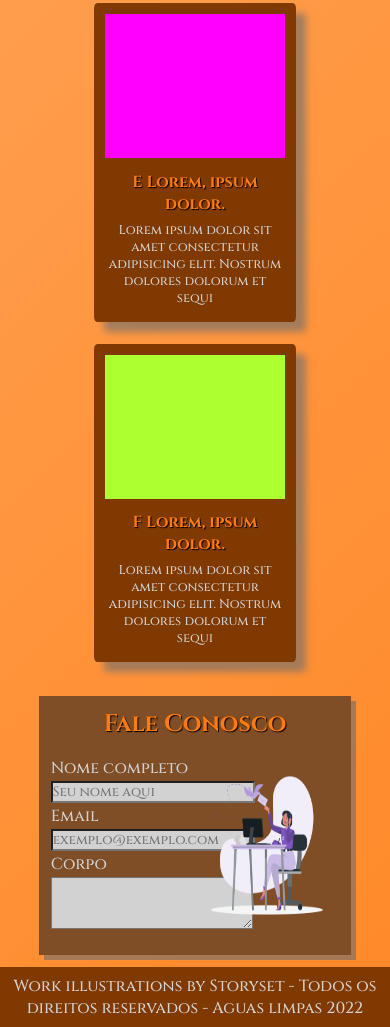
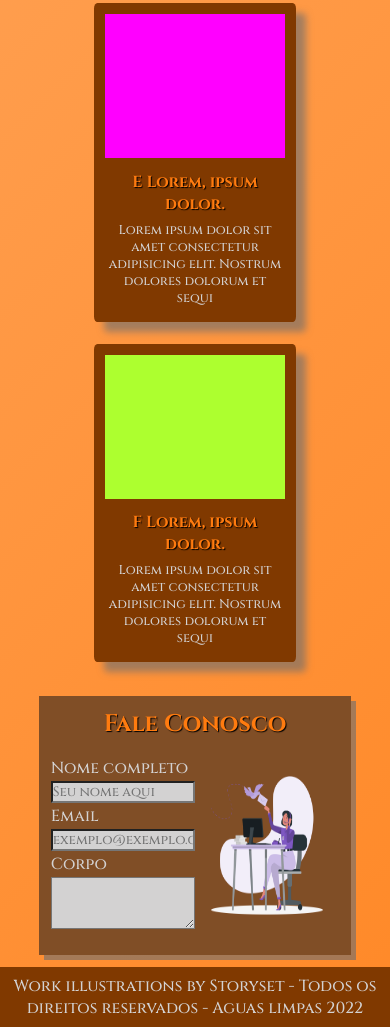
Before and after one commit to vinhas93/Aula_03_CSS_Teste, a plain HTML site: page index.html in a window 390 px wide. Shown: the part 3781-4808 px from the top of the page. Drawn offline with Linux system fonts and the light colour scheme; a web font is replaced by a local one.

Commit message:
Update responsividade

```diff
--- a/assets/style.css
+++ b/assets/style.css
@@ -236,7 +236,7 @@ body{
    max-height: 400px;
 }
 #contato div #email,#name{
-   min-width: 200px;
+   min-width: 100px;
    max-width: 400px;
    background-color: rgb(211, 210, 210)
 }
@@ -245,7 +245,7 @@ body{
 }
 #contato div #corpo_email{
    max-width: 400px;
-   min-width: 200px;
+   min-width: 100px;
    min-height: 50px;
    max-height: 200px;
    background-color: rgb(211, 210, 210);
```
